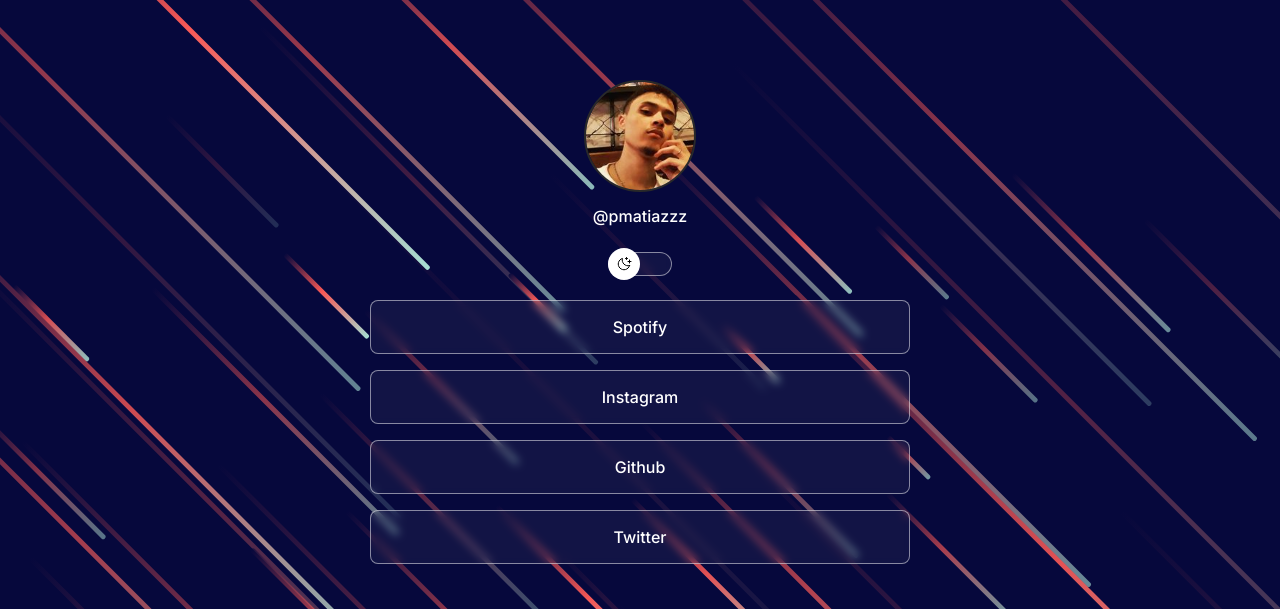
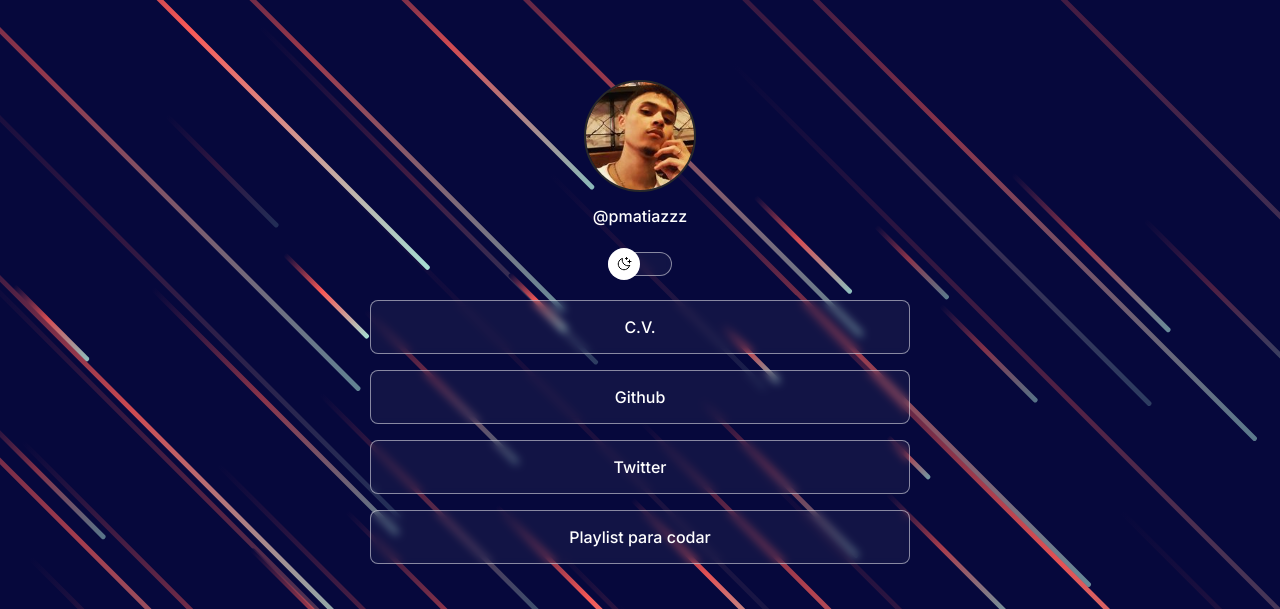
Before and after one commit to pmatiazzz/social-linking, a plain HTML site: page index.html in a window 1280 px wide. Shown: the top 609 px of the page. Drawn offline with nearby package versions, Linux system fonts and the light colour scheme.

Commit message:
changes buttons links

```diff
--- a/index.html
+++ b/index.html
@@ -25,19 +25,17 @@
 
         <ul>
             <li>
-                <a href="https://open.spotify.com/user/227lzsjijdbrogbzysqdqb7ta" target="_blank">Spotify</a
-          >
-        </li>
-        <li>
-          <a href="https://www.instagram.com/_pedromats/" target="_blank"
-            >Instagram</a
-          >
+                <a href="./assets/CURRICULO - PEDRO H..pdf" target="_blank">C.V.</a>
             </li>
             <li>
                 <a href="https://github.com/pmatiazzz" target="_blank">Github</a>
             </li>
             <li>
                 <a href="https://twitter.com/pmatiazzz" target="_blank">Twitter</a>
+            </li>
+            <li>
+                <a href="https://open.spotify.com/playlist/4lb0reCxIiKgDHOcIACm3s?si=4694cf3be98645e9" target="_blank">Playlist para codar</a
+          >
         </li>
       </ul>
       <div id="social-links">
```
Lines whose indentation alone changed are shown as unchanged.
